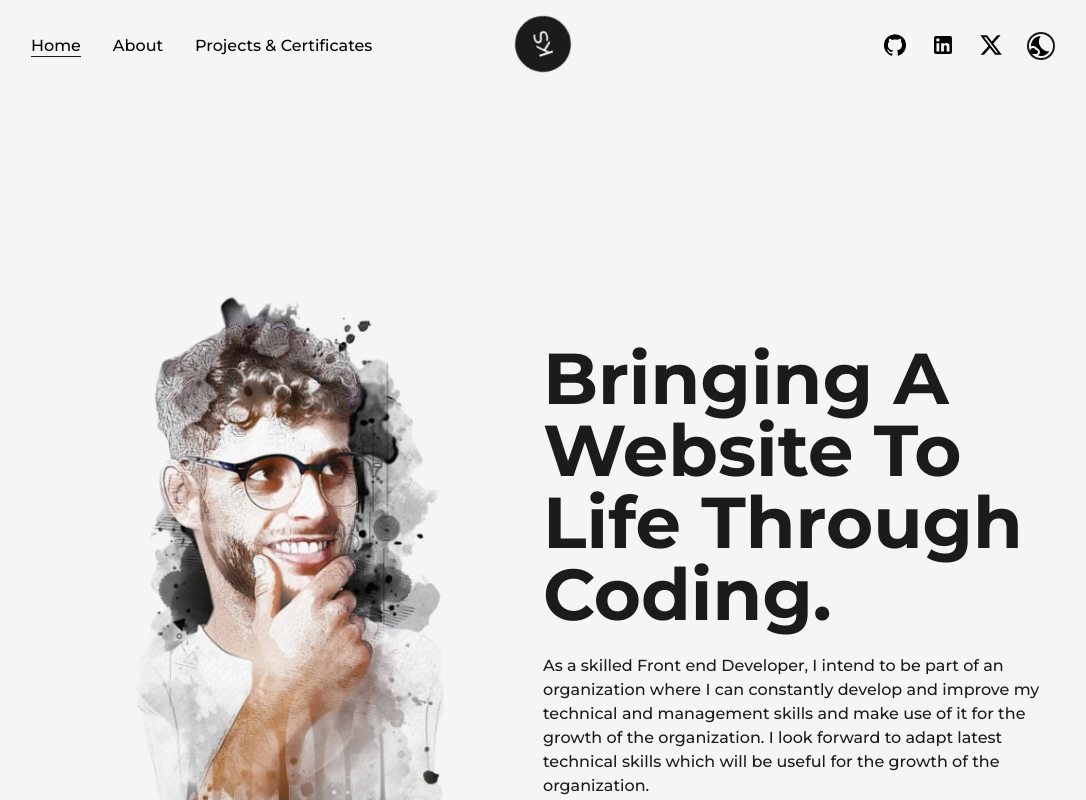
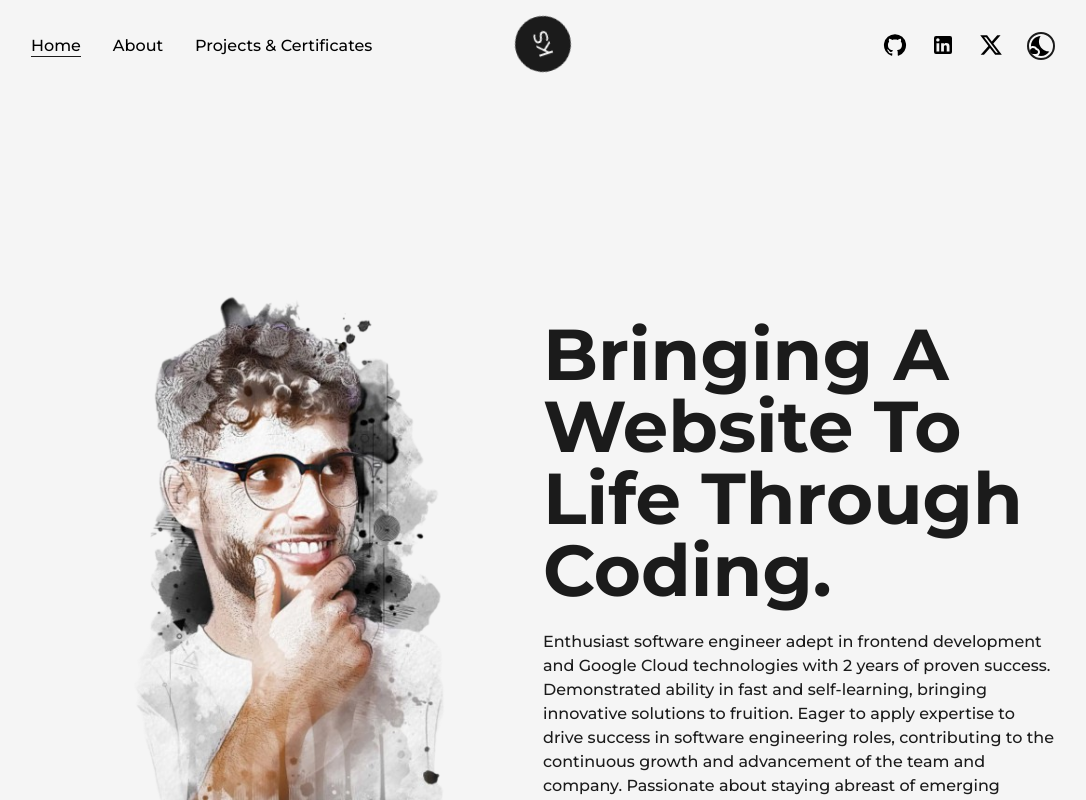
Before and after one commit to ksagar03/Portfolio, a Next.js app: page / in a window 1280 px wide. Shown: the top 800 px of the page, without its empty margins (97-1183 px from the left). Built offline with nearby package versions, Linux system fonts and the light colour scheme.

Commit message:
updates: added bit animation to the navbar

```diff
--- a/src/components/NavBar.js
+++ b/src/components/NavBar.js
@@ -4,7 +4,7 @@ import { useRouter } from "next/router";
 import GitHubIcon from "@mui/icons-material/GitHub";
 import LinkedInIcon from "@mui/icons-material/LinkedIn";
 import XIcon from "@mui/icons-material/X";
-import { easeIn, easeInOut, motion } from "framer-motion";
+import { animate, delay, easeIn, easeInOut, motion } from "framer-motion";
 import useTheme from "./CustomHooks/useTheme";
 import LightModeIcon from "@mui/icons-material/LightMode";
 import NightsStayIcon from "@mui/icons-material/NightsStay";
@@ -80,11 +80,22 @@ const NavBar = () => {
       </button>
 
       <div className=" w-full flex justify-between items-center lg:hidden">
-        <nav>
+        <motion.nav
+          initial={{ y: -100, opacity: 0 }}
+          animate={{
+            y: 0,
+            opacity: 1,
+            transition: { delay: 0.4, },
+          }}
+        >
           <CustomLink href="/" title="Home" className="mr-4" />
           <CustomLink href="/about" title="About" className="mx-4" />
-          <CustomLink href="/projects" title="Projects & Certificates " className="ml-4" />
-        </nav>
+          <CustomLink
+            href="/projects"
+            title="Projects & Certificates "
+            className="ml-4"
+          />
+        </motion.nav>
         <nav className=" flex justify-items-center flex-wrap  ">
           <MotionLink
             href="https://github.com/ksagar03"
--- a/src/pages/about.js
+++ b/src/pages/about.js
@@ -7,7 +7,7 @@ import profile from "/public/images/profile/profile.jpeg";
 import Skills from "@/components/Skills";
 import Experience from "@/components/Experience";
 import Education from "@/components/Education";
-import {motion} from "framer-motion"
+import { motion } from "framer-motion";
 
 const About = () => {
   return (
@@ -26,31 +26,41 @@ const About = () => {
             className="mb-16 lg:!text-6xl md:!text-5xl sm:!text-4xl xs:!text-2xl sm:mb-8  "
           />
           <div className="grid w-full grid-cols-7 gap-16 sm:gap-8 ">
-            <motion.div className="col-span-3 flex flex-col items-start justify-start xl:col-span-4 md:order-2 md:-mt-4 md:col-span-7"
-             initial={{y:50}}
-             whileInView={{y:0}}
-             transition={{duration: 0.7}}
+            <motion.div
+              className="col-span-3 flex flex-col items-start justify-start xl:col-span-4 md:order-2 md:-mt-4 md:col-span-7"
+              initial={{ y: 50 }}
+              whileInView={{ y: 0 }}
+              transition={{ duration: 0.7 }}
             >
               <h2 className="mb-4 text-lg font-bold uppercase text-dark/80 dark:text-white/80">
                 About me
               </h2>
               <p className=" font-medium">
-                {"Hi, I'm K Sagar, a Frontend web development enthusiast with a passion for learning and implementing new libraries and frameworks in projects. My journey in the world of coding is fueled by a relentless curiosity and a drive to create seamless and visually appealing user experiences."}
+                {
+                  "Hi, I'm K Sagar, a Frontend web development enthusiast with a passion for learning and implementing new libraries and frameworks in projects. My journey in the world of coding is fueled by a relentless curiosity and a drive to create seamless and visually appealing user experiences."
+                }
               </p>
               <p className=" my-4 font-medium">
                 I believe that proven knowledge carries the same weight as
-                expected experience.
+                expected experience, as it demonstrates practical application
+                and proficiency in relevant skills. This is especially evident
+                through certifications like the Associate Cloud Engineer
+                Certification, as well as hands-on projects such as deploying an
+                e-commerce web application and a todo app, showcasing practical
+                expertise in software engineering and development.
               </p>
             </motion.div>
             <div className=" col-span-2 relative h-max rounded-2xl border-2 border-solid border-dark bg-white p-5 dark:border-white dark:bg-dark lg:col-span-3 md:col-span-4 md:order-1">
-              <div className="absolute top-0 -right-3 -z-10 w-[105%] h-[103%] rounded-[1.5rem] bg-dark dark:bg-white
-               " />
+              <div
+                className="absolute top-0 -right-3 -z-10 w-[105%] h-[103%] rounded-[1.5rem] bg-dark dark:bg-white
+               "
+              />
               <Image
                 src={profile}
                 alt=""
                 className="w-full h-auto rounded-2xl"
                 priority
-              sizes="(max-width: 768px) 100vw,
+                sizes="(max-width: 768px) 100vw,
               (max-width: 1200px) 50vw,
               50vw"
               />
--- a/src/pages/index.js
+++ b/src/pages/index.js
@@ -29,12 +29,7 @@ export default function Home() {
             <div className="w-1/2 flex flex-col items-center self-center lg:w-full lg:text-center">
               <AnimatedText text="Bringing a website to life through coding." className="xl:!text-6xl lg:!text-center lg:!text-5xl md:!text-3xl sm:text-xl " />
               <p className="my-4 text-base font-medium md:text-base sm:text-sm">
-                As a skilled Front end Developer, I intend to be part of an
-                organization where I can constantly develop and improve my
-                technical and management skills and make use of it for the
-                growth of the organization. I look forward to adapt latest
-                technical skills which will be useful for the growth of the
-                organization.
+              Enthusiast software engineer adept in frontend development and Google Cloud technologies with 2 years of proven success. Demonstrated ability in fast and self-learning, bringing innovative solutions to fruition. Eager to apply expertise to drive success in software engineering roles, contributing to the continuous growth and advancement of the team and company. Passionate about staying abreast of emerging technologies to ensure cutting-edge solutions.
               </p>
               <div className="flex items-center self-start mt-2 lg:self-center   ">
                 <Link
```
